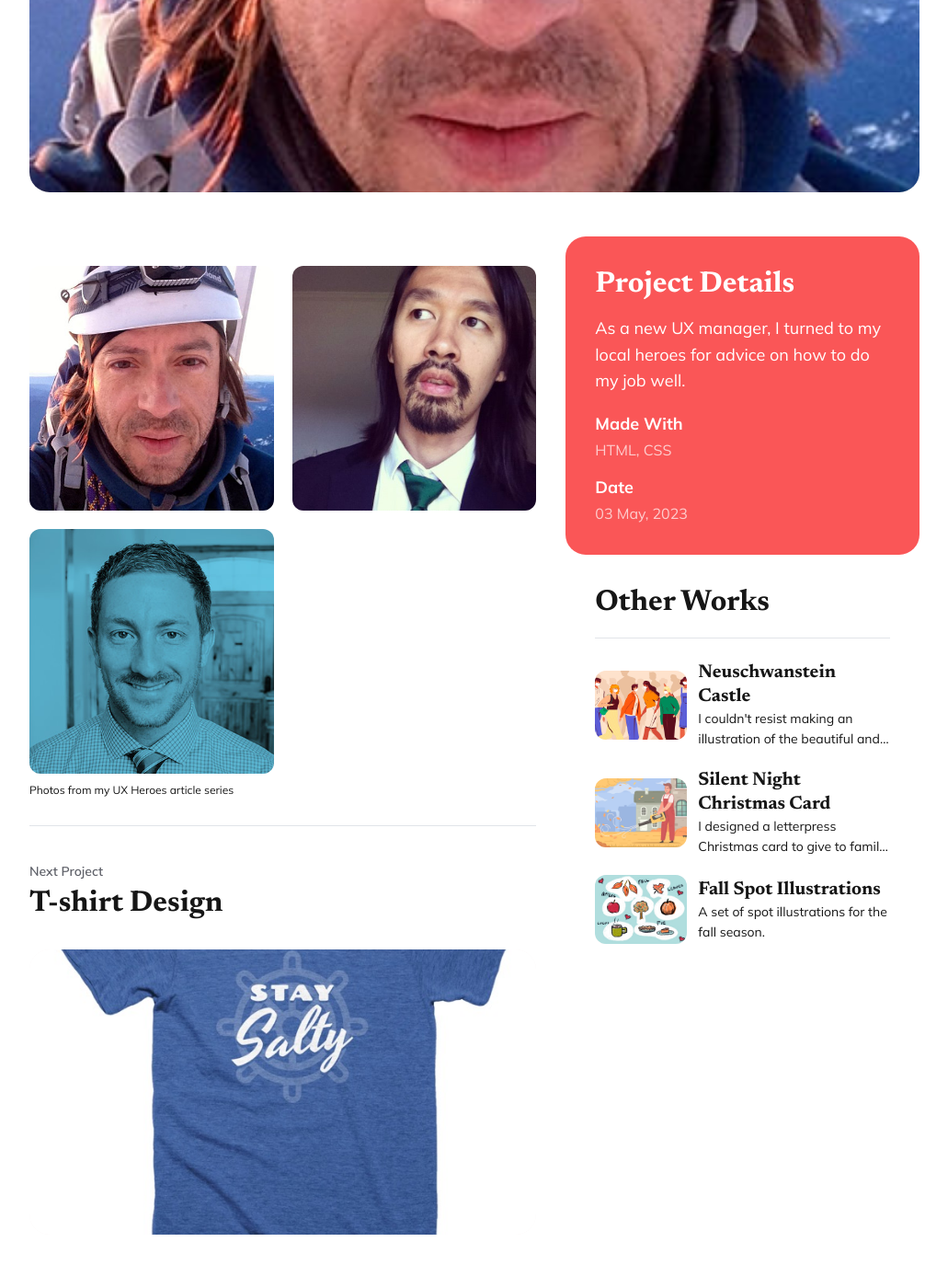
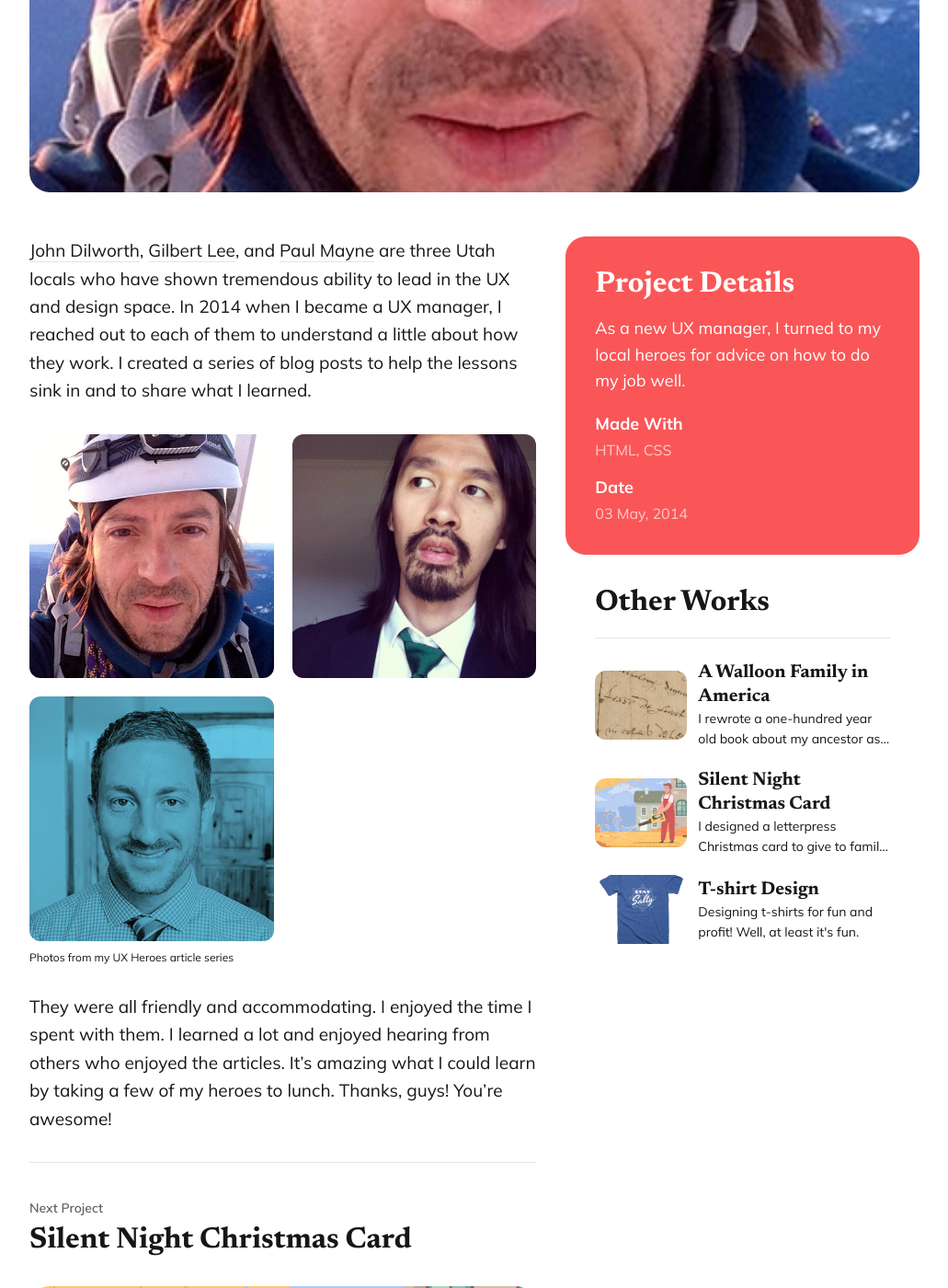
Before and after one commit to tomdeforest/tomdeforest.github.io, a Jekyll site: the page built from _projects/2023-05-03-ux-hero-series.md, in a window 1280 px wide and 1400 px high, scrolled down 654 px. Shown: the whole window at 92% size, without its empty margins (124-1155 px from the left). Built offline with Jekyll 4.4.1, drawn with Linux system fonts in a browser that asks for light colours.

Commit message:
Updates to project pages.

```diff
--- a/_projects/2013-05-03-ux-hero-series.md
+++ /dev/null
@@ -1,17 +0,0 @@
----
-title: UX Heroes Article Series
-subtitle: Writing & Design
-summary: As a new UX manager, I turned to my local heroes for advice on how to do my job well.
-tools: HTML, CSS
-date: 2023-05-03 08:01:35 +0300
-image: '/images/dilworth.jpg'
----
-
-<div class="gallery-box">
-  <div class="gallery">
-    <img src="/images/dilworth.jpg" loading="lazy" alt="John Dilworth">
-    <img src="/images/gilbert-lee.jpg" loading="lazy" alt="Gilber Lee">
-    <img src="/images/paul.jpg" loading="lazy" alt="Paul Mayne">
-  </div>
-  <em>Photos from my UX Heroes article series</em>
-</div>
--- a/_projects/2022-09-21-fall-spot-illustrations.md
+++ b/_projects/2022-09-21-fall-spot-illustrations.md
@@ -8,4 +8,4 @@ date: 2022-09-21 08:01:35 +0300
 image: '/images/Fall_Spot_Illustrations-sm.jpeg'
 ---
 
-A set of illustration that capture the crisp and cozy season of Fall. Snuggle up with a warm cup of cocoa.
+A set of illustrations that capture the crisp and cozy season of Fall. Snuggle up with a warm cup of cocoa.
--- /dev/null
+++ b/_projects/2023-05-03-ux-hero-series.md
@@ -0,0 +1,21 @@
+---
+title: UX Heroes Article Series
+subtitle: Writing & Design
+summary: As a new UX manager, I turned to my local heroes for advice on how to do my job well.
+tools: HTML, CSS
+date: 2014-05-03 08:01:35 +0300
+image: '/images/dilworth.jpg'
+---
+
+[John Dilworth](/blog/john-dilworth), [Gilbert Lee](/blog/gilbert-lee), and [Paul Mayne](/blog/paul-mayne) are three Utah locals who have shown tremendous ability to lead in the UX and design space. In 2014 when I became a UX manager, I reached out to each of them to understand a little about how they work. I created a series of blog posts to help the lessons sink in and to share what I learned.
+
+<div class="gallery-box">
+  <div class="gallery">
+    <img src="/images/dilworth.jpg" loading="lazy" alt="John Dilworth">
+    <img src="/images/gilbert-lee.jpg" loading="lazy" alt="Gilbert Lee">
+    <img src="/images/paul.jpg" loading="lazy" alt="Paul Mayne">
+  </div>
+  <em>Photos from my UX Heroes article series</em>
+</div>
+
+They were all friendly and accommodating. I enjoyed the time I spent with them. I learned a lot and enjoyed hearing from others who enjoyed the articles. It's amazing what I could learn by taking a few of my heroes to lunch. Thanks, guys! You're awesome!
```
Also changed, not shown: _projects/2021-05-24-a-walloon-family-in-america.md (+6 -1 lines), _projects/2022-03-12-neuschwanstein-castle-illustration.md (+5 -3 lines), _projects/2022-10-15-woodroad-gear-tshirts.md (+8 -0 lines).
